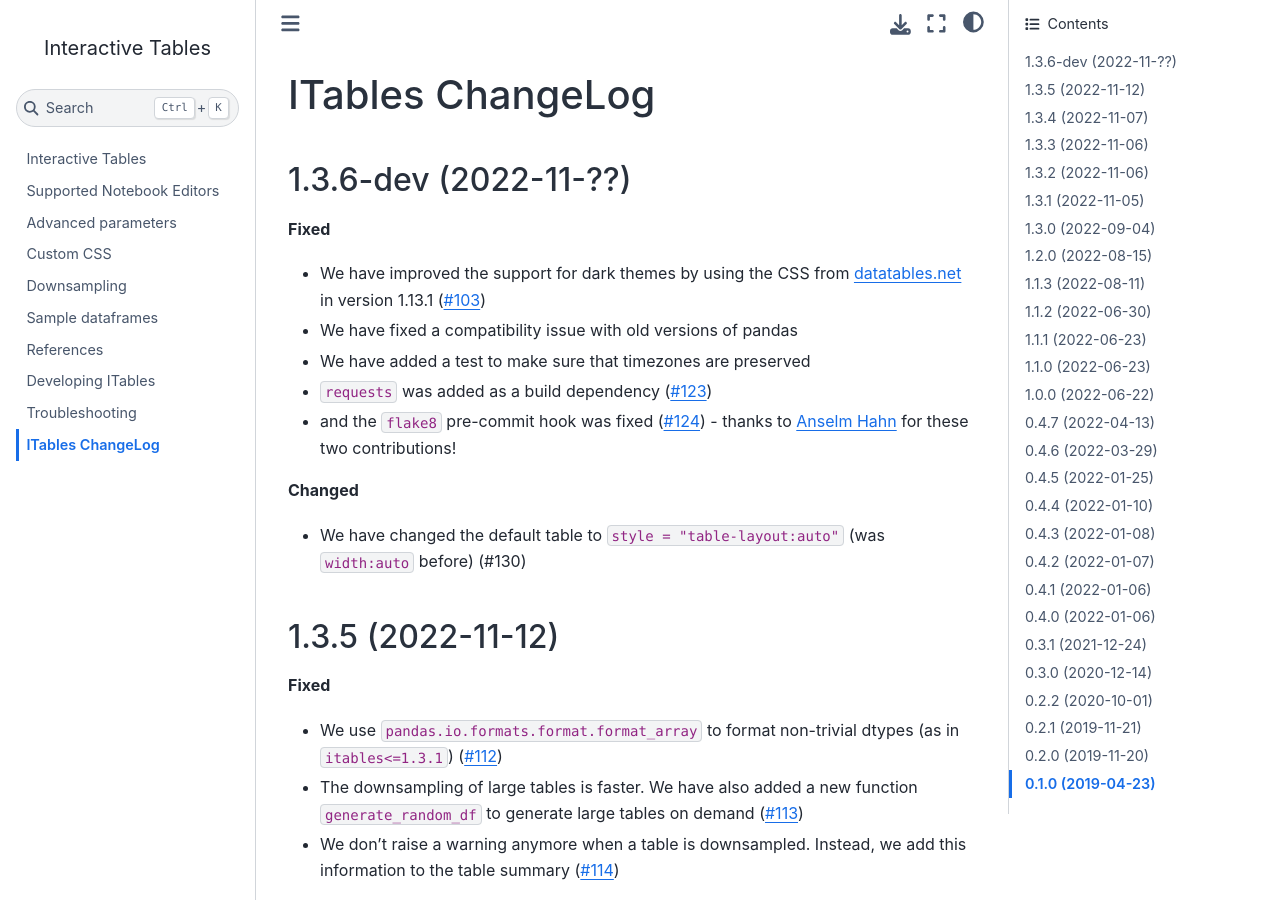
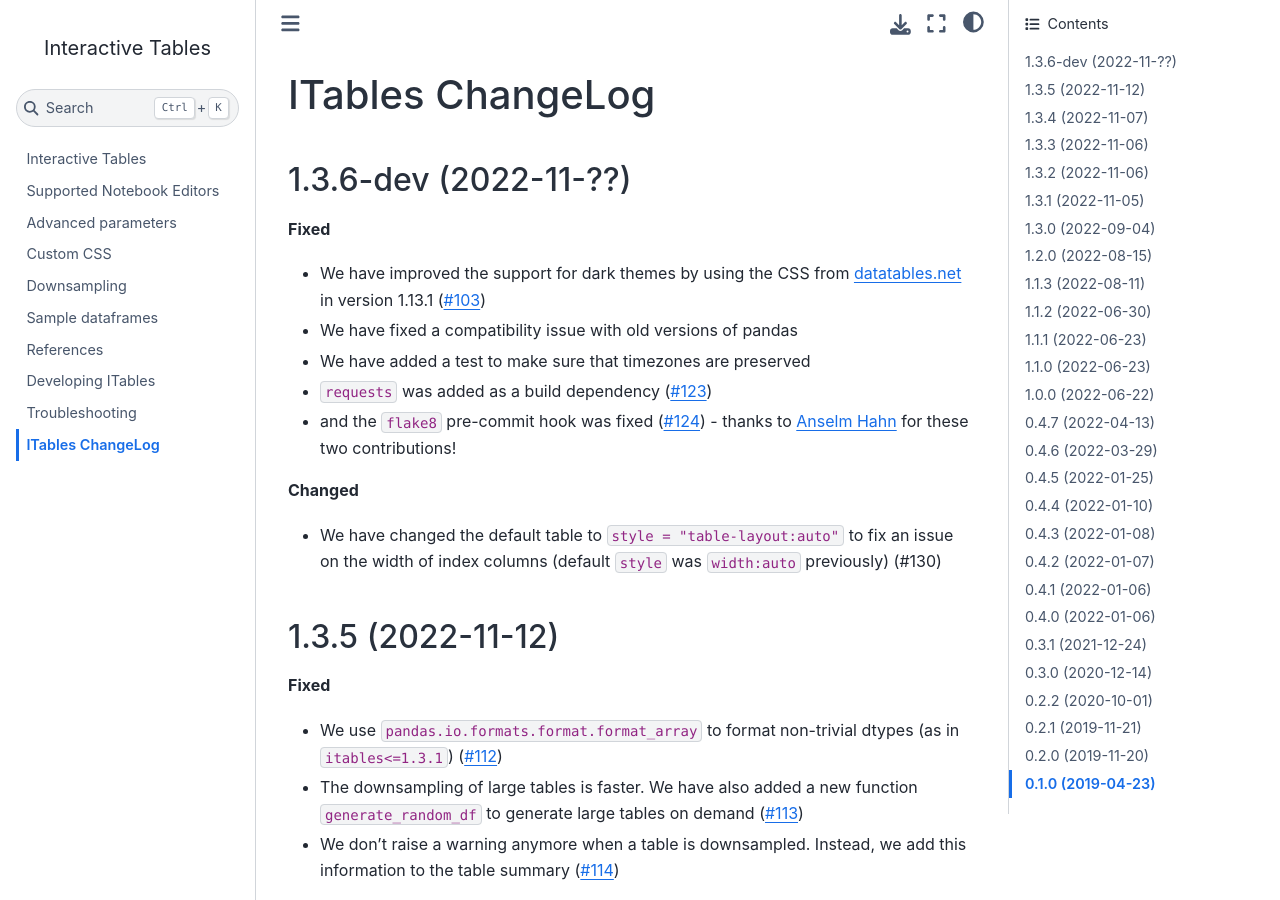
Before and after one commit to mwouts/itables, a Jupyter Book: the page built from docs/changelog.md, in a window 1280 px wide and 900 px high. Built offline with Jupyter Book 1.0.4 settings and Sphinx 7.4.7 and the Sphinx Book theme 1.1.4, drawn with Linux system fonts in a browser that asks for light colours.

Commit message:
More details in the changelog

```diff
--- a/docs/changelog.md
+++ b/docs/changelog.md
@@ -13,7 +13,7 @@ ITables ChangeLog
 to [Anselm Hahn](https://github.com/Anselmoo) for these two contributions!
 
 **Changed**
-- We have changed the default table to `style = "table-layout:auto"` (was `width:auto` before) (#130)
+- We have changed the default table to `style = "table-layout:auto"` to fix an issue on the width of index columns (default `style` was `width:auto` previously) (#130)
 
 
 1.3.5 (2022-11-12)
```
